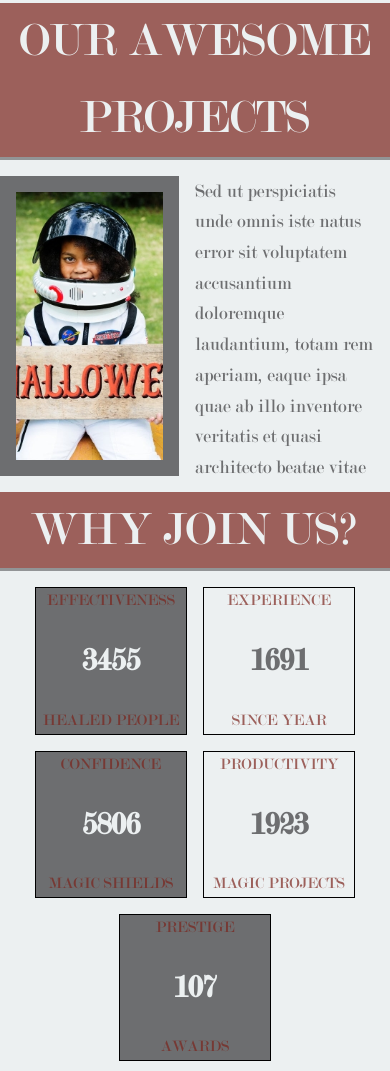
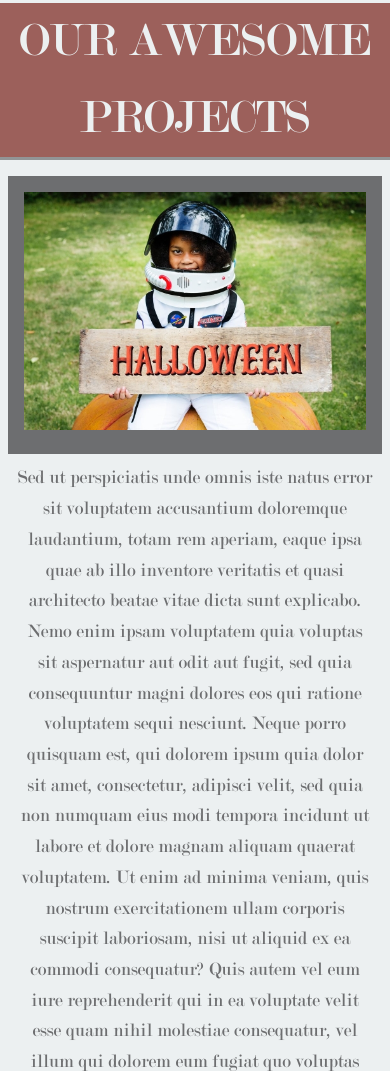
Before and after one commit to ypablo/School-of-Magic, a website: page index.html in a window 390 px wide. Shown: the part 5946-7017 px from the top of the page. Drawn offline with nearby package versions, Linux system fonts and the light colour scheme.

Commit message:
Add mobile version

```diff
--- a/style/style.css
+++ b/style/style.css
@@ -694,9 +694,8 @@ html {
     /*gallery*/
     .gallery1,.gallery2 {
       max-width: 480px;
-      display: grid;
       grid-template-columns: repeat(auto-fit, minmax(220px, 2fr));
-      grid-template-rows: 1fr 1fr;
+      grid-template-rows: 1fr;
       margin: 0 1rem;
     }
     /*Notable alumni*/
@@ -707,6 +706,33 @@ html {
       margin-right: auto;
       width: 100%;
       height: auto;
+    }
+    /* project */
+    .projects {
+      display: flex;
+      flex-direction: column;
+      justify-content: center;
+      align-items: center;
+      height: 100%;
+      margin: 0 .5rem;
+    }
+    .title_left {
+      background-color:var(--clr-dark);
+      width: 100%;
+      height: 100%;
+      max-width: 480px;
+    }
+    .title_right {
+      font-size: 1.2rem;
+      height: 100%;
+      width: 100%;
+      margin: 0 1rem ;
+    }
+    .title_right p {
+      white-space: wrap;
+      text-overflow: ellipsis;
+      text-align: center;
+      padding: .5rem;
     }
     /*ranking*/
     .data {
```
